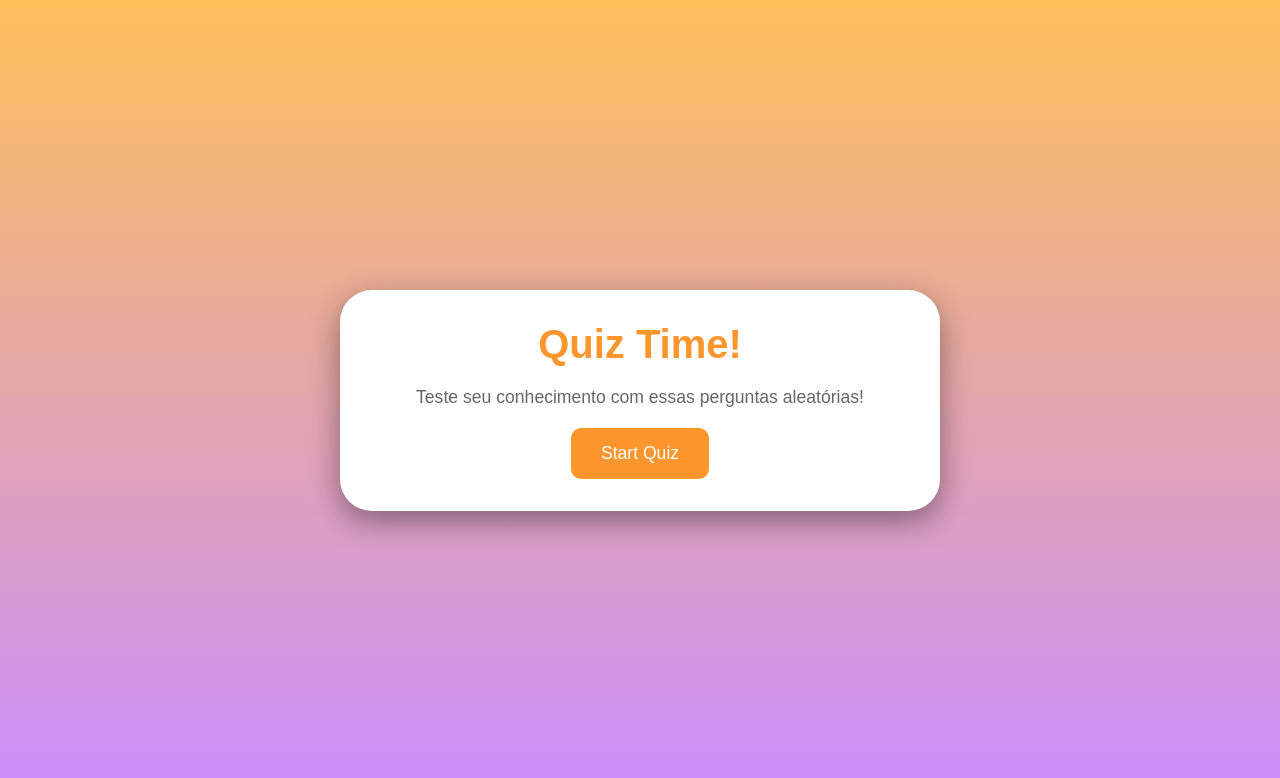
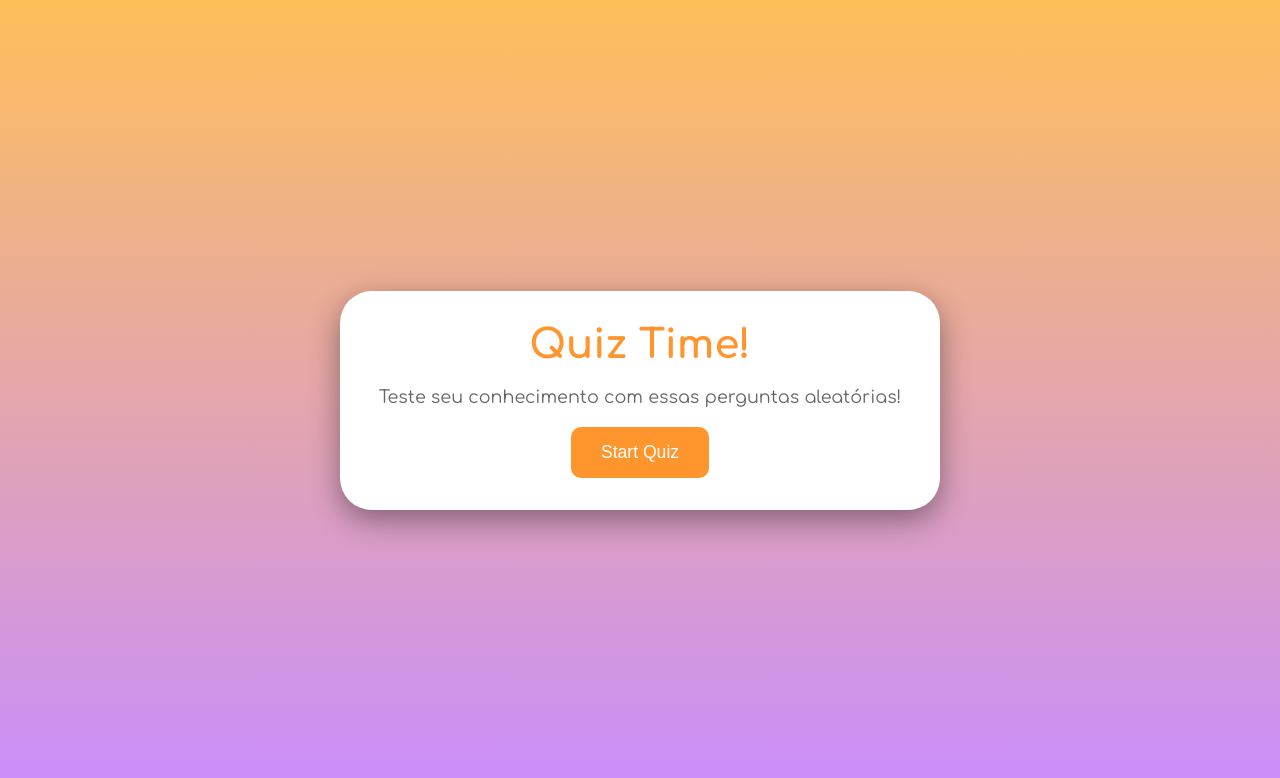
Before and after one commit to HenryGabriell/Quiz-Game, a plain HTML site: page index.html in a window 1280 px wide. Drawn offline with Linux system fonts and the light colour scheme.

Commit message:
Update style.css

```diff
--- a/style.css
+++ b/style.css
@@ -1,3 +1,6 @@
+@import url('https://fonts.googleapis.com/css2?family=Cinzel:wght@400..900&family=Comfortaa:wght@300..700&family=Exo+2:ital,wght@0,100..900;1,100..900&family=Josefin+Sans:ital,wght@0,100..700;1,100..700&family=Orbitron:wght@400..900&family=Roboto+Mono:ital,wght@0,100..700;1,100..700&display=swap');
+
+
 * {
   margin: 0;
   padding: 0;
@@ -6,14 +9,13 @@
 
 body {
   /* background: #2a1946fd; */
-  /* background: linear-gradient(#2a1946fd, #3b05ffbb); */
   background: linear-gradient(#febf5a, #ab4dfea4);
   display: flex;
   justify-content: center;
   align-items: center;
   min-height: 100vh;
   padding: 1rem;
-  font-family: sans-serif;
+  font-family: "Comfortaa", "Exo 2", sans-serif;
 }
 
 .container {
```
